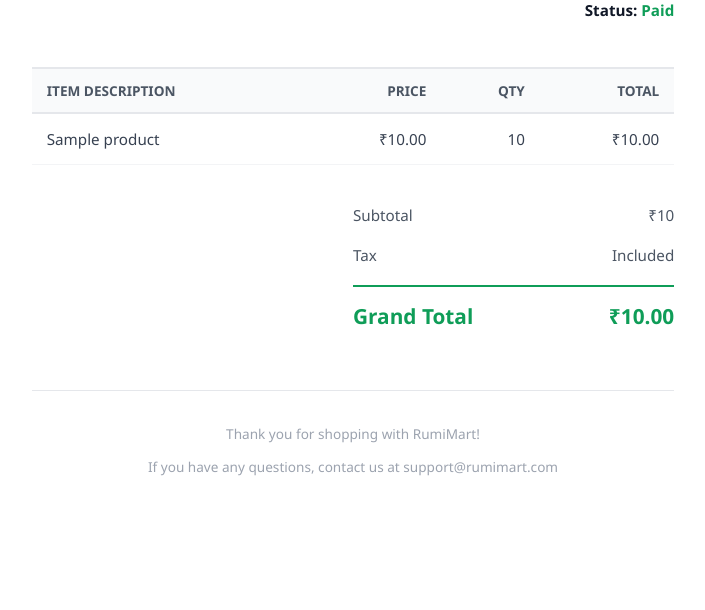
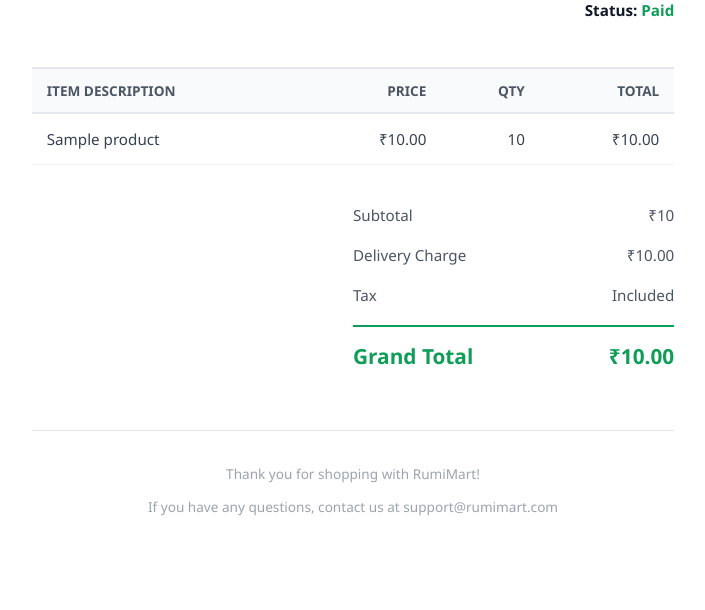
Before and after one commit to adnan-parwez/Mart, a Django app: page /my-orders/invoice/1/ in a window 1280 px wide. Shown: the part 436-1046 px from the top of the page, without its empty margins (287-992 px from the left). Run offline with Django 5.2, Linux system fonts and the light colour scheme; tables that the repository leaves empty hold one stand-in row (values such as "Sample post").

Commit message:
invoice fix

```diff
--- a/store/views.py
+++ b/store/views.py
@@ -407,10 +407,15 @@ def confirm_payment_and_send_invoice(request, order_id):
     # 2. Calculate Subtotal for the PDF
     subtotal = float(order.total_price) + float(order.discount_amount)
 
-    # 3. Generate the PDF
+    # 3. Calculate Delivery Fee
+    price_before_delivery = subtotal - float(order.discount_amount)
+    delivery_fee = 10 if price_before_delivery < 500 else 0
+
+    # 4. Generate the PDF
     html_string = render_to_string('store/pdf_invoice.html', {
         'order': order,
-        'subtotal': subtotal # 👈 Passing subtotal to fix the ₹0 bug
+        'subtotal': subtotal,
+        'delivery_fee': delivery_fee  # 👈 Pass to PDF
     })
 
     pdf_file = io.BytesIO()
@@ -422,12 +427,18 @@ def confirm_payment_and_send_invoice(request, order_id):
 
     pdf_file.seek(0)
 
-    # 4. Prepare the Premium Email
+    # 5. Prepare the Premium Email
     subject = f"🧾 Payment Confirmed - Invoice #{order.order_number}"
-    html_message = render_to_string('store/email_invoice.html', {'order': order})
+
+    # 👇 Pass delivery_fee and subtotal to the Email too!
+    html_message = render_to_string('store/email_invoice.html', {
+        'order': order,
+        'subtotal': subtotal,
+        'delivery_fee': delivery_fee
+    })
     plain_message = strip_tags(html_message)
 
-    # 5. Send Email
+    # 6. Send Email
     email = EmailMultiAlternatives(
         subject, plain_message, 'adnan.uc3m@gmail.com', [order.email]
     )
@@ -481,7 +492,16 @@ def order_invoice(request, order_id):
         messages.warning(request, "Payment is still pending verification.")
         return redirect('shop')
 
-    return render(request, 'store/invoice.html', {'order': order})
+    # 👇 ADD THESE LINES TO CALCULATE THE FEE 👇
+    subtotal = float(order.total_price) + float(order.discount_amount)
+    price_before_delivery = subtotal - float(order.discount_amount)
+    delivery_fee = 10 if price_before_delivery < 500 else 0
+
+    # 👇 PASS IT TO THE TEMPLATE 👇
+    return render(request, 'store/invoice.html', {
+        'order': order,
+        'delivery_fee': delivery_fee
+    })
 
 @login_required(login_url='/login/')
 def profile(request):
--- a/templates/store/invoice.html
+++ b/templates/store/invoice.html
@@ -103,13 +103,20 @@
             </tbody>
         </table>
 
-        <!-- Totals -->
-        <!-- Totals -->
+              <!-- Totals -->
         <div class="totals">
             <div class="total-row">
                 <span>Subtotal</span>
                 <span>₹{{ order.total_price|add:order.discount_amount }}</span> <!-- Shows original price -->
             </div>
+
+            <!-- 👇 FIXED DELIVERY CHARGE SECTION 👇 -->
+            {% if delivery_fee > 0 %}
+            <div class="total-row">
+                <span>Delivery Charge</span>
+                <span>₹{{ delivery_fee|floatformat:2 }}</span>
+            </div>
+            {% endif %}
 
             {% if order.discount_amount > 0 %}
             <div class="total-row" style="color: #0f9d58; font-weight: bold;">
```
Also changed, not shown: templates/store/email_invoice.html (+7 -2 lines), templates/store/pdf_invoice.html (+9 -1 lines).
